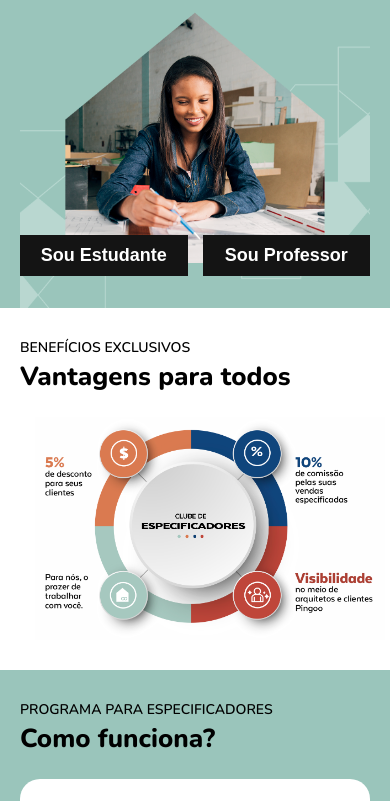
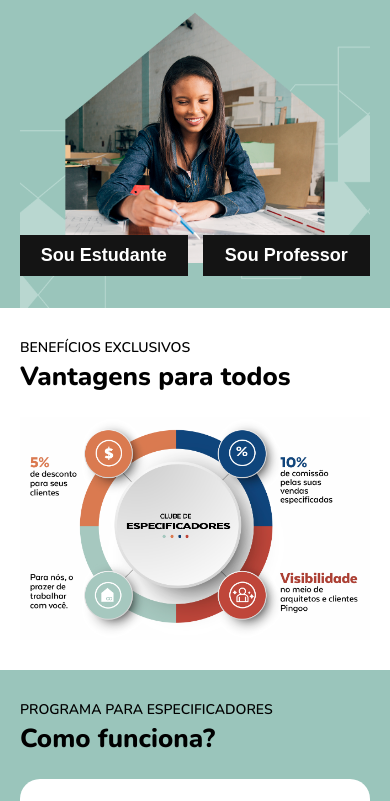
Before and after one commit to ntlok/clubeEspecificadores, a plain HTML site: page index.html in a window 390 px wide. Shown: the part 273-1074 px from the top of the page. Drawn offline with nearby package versions, Linux system fonts and the light colour scheme.

Commit message:
margin image

```diff
--- a/index.html
+++ b/index.html
@@ -8,6 +8,7 @@
   <link rel="preconnect" href="https://fonts.googleapis.com">
   <link rel="preconnect" href="https://fonts.gstatic.com" crossorigin>
 
+  <link href="https://fonts.googleapis.com/css2?family=Kanit:wght@400;600&display=swap" rel="stylesheet">
   <link href="https://fonts.googleapis.com/css2?family=Nunito:wght@300;400;500;600;800;900&display=swap" rel="stylesheet">
 
   <link rel="stylesheet" href="style/style.css">
--- a/style/scss/_home.scss
+++ b/style/scss/_home.scss
@@ -320,7 +320,7 @@
         // width: 100%;
         width: 550px;
 
-        margin-left: 20px;
+        margin-left: 0;
       }
 
 
@@ -457,7 +457,7 @@
       img {
         // width: 100%;
         width: 550px;
-        margin-left: 20px;
+        margin-left: 0;
       }
 
       span {
@@ -837,7 +837,7 @@
       img {
         width: 100%;
         // max-width: 150px;
-        margin-left: 30px;
+        // margin-left: 30px;
       }
 
       span {
```
Also changed, not shown: style/style.css, 1 other file.
